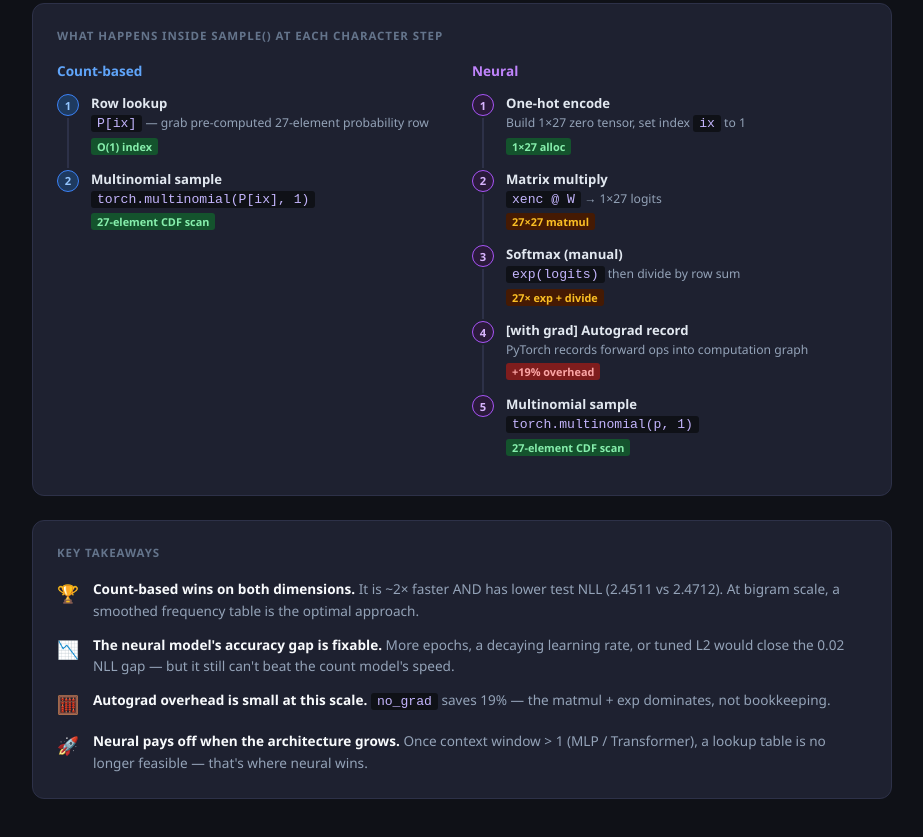
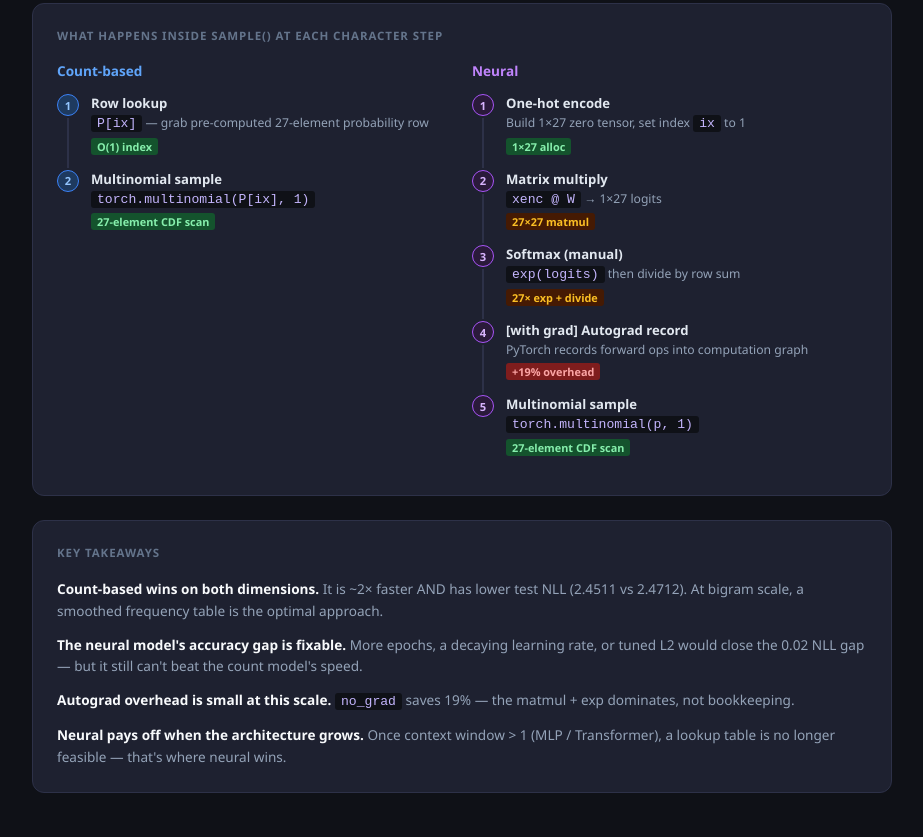
Before and after one commit to seungjae99/makemore_benchmark, a plain HTML site: page benchmark_results.html in a window 1280 px wide. Shown: the part 1346-2183 px from the top of the page, without its empty margins (178-1101 px from the left). Drawn offline with Linux system fonts and the light colour scheme.

Commit message:
Remove emojis from benchmark report

```diff
--- a/benchmark_results.html
+++ b/benchmark_results.html
@@ -284,25 +284,21 @@
     <div class="card-title">Key Takeaways</div>
     <div class="takeaway-list">
       <div class="takeaway">
-        <span class="tk-icon">🏆</span>
         <div class="tk-body">
           <strong>Count-based wins on both dimensions.</strong> It is ~2× faster AND has lower test NLL (2.4511 vs 2.4712). At bigram scale, a smoothed frequency table is the optimal approach.
         </div>
       </div>
       <div class="takeaway">
-        <span class="tk-icon">📉</span>
         <div class="tk-body">
           <strong>The neural model's accuracy gap is fixable.</strong> More epochs, a decaying learning rate, or tuned L2 would close the 0.02 NLL gap — but it still can't beat the count model's speed.
         </div>
       </div>
       <div class="takeaway">
-        <span class="tk-icon">🧮</span>
         <div class="tk-body">
           <strong>Autograd overhead is small at this scale.</strong> <code>no_grad</code> saves 19% — the matmul + exp dominates, not bookkeeping.
         </div>
       </div>
       <div class="takeaway">
-        <span class="tk-icon">🚀</span>
         <div class="tk-body">
           <strong>Neural pays off when the architecture grows.</strong> Once context window &gt; 1 (MLP / Transformer), a lookup table is no longer feasible — that's where neural wins.
         </div>
```
